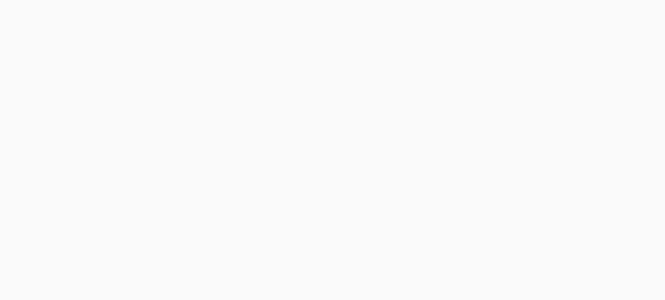
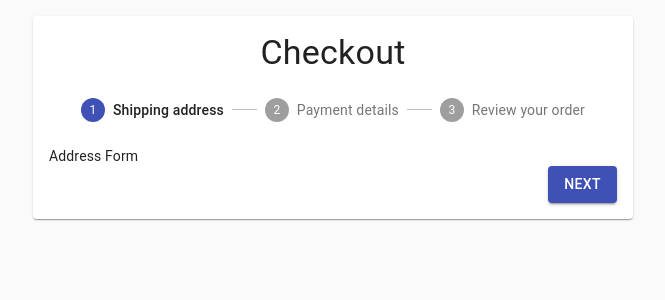
Before and after one commit to viktor1910/material-ui-template, a React (Create React App) app: page /checkout in a window 1280 px wide. Shown: the top 300 px of the page, without its empty margins (307-972 px from the left). Built offline with nearby package versions, Linux system fonts and the light colour scheme.

Commit message:
checkout

```diff
--- a/src/App.tsx
+++ b/src/App.tsx
@@ -9,7 +9,8 @@ import {
 const Dashboard = React.lazy(() => import('./pages/Dashboard'));
 const SignIn = React.lazy(() => import('./pages/SignInSide'));
 const SignUp = React.lazy(() => import('./pages/SignUp'));
-const Blog = React.lazy(() => import('./pages/Blog'))
+const Blog = React.lazy(() => import('./pages/Blog'));
+const Checkout = React.lazy(() => import('./pages/Checkout'))
 
 function App() {
   return (
@@ -36,6 +37,11 @@ function App() {
             <Blog />
           </Suspense>
         </Route>
+        <Route path="/checkout">
+          <Suspense fallback={<LinearProgress />}>
+            <Checkout />
+          </Suspense>
+        </Route>
       </Switch>
     </div>
   );
--- /dev/null
+++ b/src/pages/Checkout.tsx
@@ -0,0 +1,93 @@
+import React, { useState } from 'react';
+import { makeStyles } from '@material-ui/core/styles';
+import Paper from '@material-ui/core/Paper';
+import { Typography, Stepper, Step, StepLabel, Button } from '@material-ui/core';
+
+const useStyles = makeStyles((theme) => ({
+    mainLayout: {
+        width: 'auto',
+        marginLeft: theme.spacing(2),
+        marginRight: theme.spacing(2),
+        [theme.breakpoints.up(600 + theme.spacing(2) * 2)]: {
+            width: 600,
+            marginLeft: 'auto',
+            marginRight: 'auto'
+        }
+    },
+    paper: {
+        padding: theme.spacing(2),
+        marginTop: theme.spacing(2),
+        marginBottom: theme.spacing(2),
+    },
+    button: {
+        display: 'flex',
+        justifyContent: 'flex-end'
+    },
+    buttonNext: {
+        marginLeft: theme.spacing(1)
+    }
+}));
+
+const steps = ['Shipping address', 'Payment details', 'Review your order'];
+const getStepsContent = (step: number) => {
+    switch (step) {
+        case 0:
+            return <div>Address Form</div>
+        case 1:
+            return <div>Payment Form</div>
+        case 2:
+            return <div>Review Form</div>
+        default:
+            throw new Error('Unknown step')
+    }
+}
+
+const Checkout = () => {
+    const [activeStep, setActiveStep] = useState(0);
+    const classes = useStyles();
+    const handleNextStep = () => {
+        setActiveStep(activeStep + 1)
+    }
+    const handleBackStep = () => {
+        setActiveStep(activeStep - 1)
+    }
+    return (
+        <main className={classes.mainLayout}>
+            <Paper className={classes.paper}>
+                <Typography align="center" color="inherit" component="h6" variant="h4">
+                    Checkout
+                </Typography>
+                <Stepper activeStep={activeStep}>
+                    {steps.map(label => (
+                        <Step key={label}>
+                            <StepLabel>
+                                {label}
+                            </StepLabel>
+                        </Step>
+                    ))}
+                </Stepper>
+                <>
+                    {activeStep === steps.length ?
+                        <Typography variant="h5">
+                            Thank for your order
+                        </Typography>:
+                        <>
+                            {getStepsContent(activeStep)}
+                            <div className={classes.button}>
+                                {activeStep !== 0 && (
+                                    <Button onClick={handleBackStep}>
+                                        Back
+                                    </Button>
+                                )}
+                                <Button onClick={handleNextStep} variant="contained" color="primary" className={classes.buttonNext}>
+                                    {activeStep === steps.length - 1 ? "Place Order" : "Next"}
+                                </Button>
+                            </div>
+                        </>}
+                </>
+            </Paper>
+        </main>
+    )
+}
+
+export default Checkout;
```
